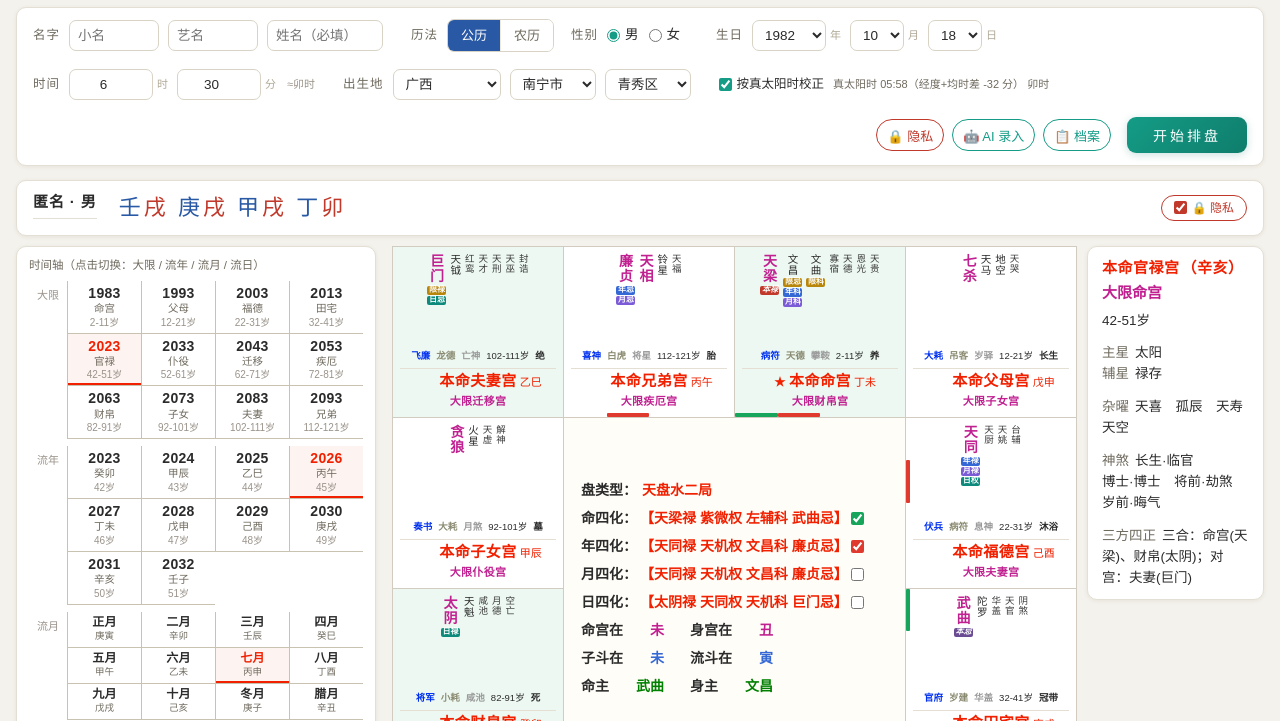
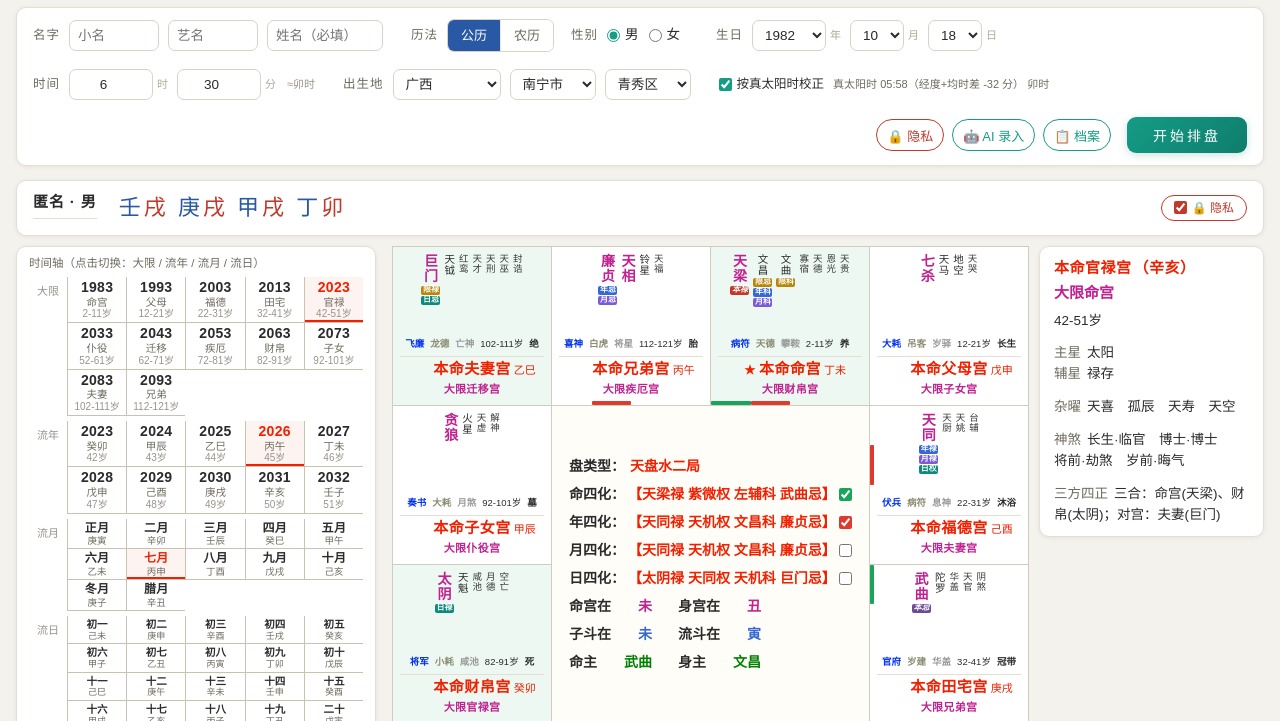
Before and after one commit to bangshun2025/ziwei-paipan, a plain HTML site: page index.html in a window 1280 px wide. Shown: the part 55-776 px from the top of the page. Drawn offline with Linux system fonts and the light colour scheme.

Commit message:
feat(#54/#55/#56): ① 排盘滚动补偿 sticky 页头 48px（结果头/生日区不再被盖住）+ 盘面高 100vh−163（页头+生日区+12宫+快捷=一屏）；② 时间轴四行（大限/流年/流月/流日）一行 4 格 → 5 格；③ 左列（时间轴+十二节）底边线与右侧快捷条底边线持平（左列随右列同高、余量均分四行、十二节贴底）；④ 左列自然高压缩 ~706px —— 真实视口 1512×827（browser 实测 innerHeight）下右列仅 714px，一行 5 格后左列 800px 仍低 86px：面板内边距 10/8→8/6、行上距 7→5、格子内边距 3/4→2/2、行高 1.3→1.2、十二节上距 8→6 与内边距 -3；实测 1512×827 左列底边线=快捷底线（y826/827，diff=0）、零裁剪；css535/render527/main520

```diff
--- a/css/style.css
+++ b/css/style.css
@@ -381,7 +381,8 @@ body {
 .timeline-panel { padding: 10px 16px; margin: 6px 0 14px; }
 .timeline-title { font-size: 13px; color: var(--ink-soft); margin-bottom: 6px; }
 /* v0.6.22-iter（#52）：时间轴统一四格一行（大限/流年/流月/流日同格宽；免横向滚动） */
-.timeline { display: grid; grid-template-columns: repeat(4, minmax(0, 1fr)); padding-bottom: 4px; }
+/* v0.6.25-iter（#56）：时间轴一行 4 格 → 5 格（缩短总高，使左列底部与快捷条底线对齐） */
+.timeline { display: grid; grid-template-columns: repeat(5, minmax(0, 1fr)); padding-bottom: 4px; }
 .dx-item {
   flex: 1 0 64px; border-left: 1px solid var(--line-strong); background: #fff;
   padding: 3px 4px 4px; cursor: pointer; text-align: center; min-width: 0;
@@ -483,10 +484,10 @@ body {
   #resultPanel { min-width: 0; }
   .head-wrap { margin-bottom: 10px; }
 
-  /* 时间轴列：四排芯片、统一四格一行（v0.6.22-iter #52；免横向滚动） */
+  /* 时间轴列：四排芯片、统一五格一行（v0.6.25-iter #56：4 格 → 5 格） */
   .tl-row .timeline {
     display: grid;
-    grid-template-columns: repeat(4, minmax(0, 1fr));
+    grid-template-columns: repeat(5, minmax(0, 1fr));
     overflow-x: visible; padding-bottom: 0;
   }
 
@@ -543,24 +544,40 @@ body {
   .chart-detail {
     display: grid;
     /* v0.6.23-iter（#53）：12宫放大 —— 盘面高 = 一屏 − (结果头55 + 头后10 + 快捷8+42)px；
+       v0.6.24-iter（#54）：再为 sticky 页头（48px）留位 →「页头+生日区+12宫+快捷」恰好一屏；
        宽侧由可用列宽封顶；右侧宫位详情相应缩窄（≥170px） */
-    grid-template-columns: minmax(0, calc(100vh - 115px)) minmax(170px, 1fr);
+    grid-template-columns: minmax(0, calc(100vh - 163px)) minmax(170px, 1fr);
     gap: 10px; align-items: start;
   }
   .chart-wrap { padding: 0; }
-  /* v0.6.23-iter（#53）：方盘（宽=高=min(100vh−115px, 可用列宽)）；四行均分高（星带贴顶、神煞/宫位行贴底不变） */
+  /* v0.6.23-iter（#53）：方盘（宽=高=min(100vh−163px, 可用列宽)；163 = 115 + 页头48）；
+     四行均分高（星带贴顶、神煞/宫位行贴底不变） */
   .grid {
-    width: min(calc(100vh - 115px), 100%);
+    width: min(calc(100vh - 163px), 100%);
     aspect-ratio: 1 / 1;
     grid-template-rows: repeat(4, minmax(0, 1fr));
   }
 
-  .timeline-panel { margin: 0; padding: 10px 12px 8px; }
-  .timeline-title { font-size: 11.5px; margin-bottom: 7px; }
+  /* v0.6.25-iter（#55/#56）：左列（时间轴+十二节）底边线与右侧快捷条底边线持平 ——
+     左列随右列（盘面+快捷）同高；时间轴面板弹性吸收余量（余量均分到四行行块之间、格子不缩放），
+     十二节固定贴底。
+     左列自然高压缩到 ~706px（真实视口 1512×827 下右列仅 714px；原 800px 会低 86px、被裁 86px）：
+     压缩点 = 面板内边距 10/8→8/6、行上距 7→5、格子内边距 3/4→2/2、行高 1.3→1.2、十二节上距 8→6 / 内边距 -3 */
+  .result-main { align-items: stretch; }
+  .left-col { display: flex; flex-direction: column; }
+  .timeline-panel { flex: 1 1 auto; display: flex; flex-direction: column; }
+  .timeline-title { flex: none; }
+  .tl-row { flex: 1 1 auto; }
+  .tl-row .timeline { align-content: start; }
+  .jieqi-panel { flex: none; margin-top: 6px; padding: 7px 14px 8px; }
 
-  .tl-row { margin-top: 7px; }
+  .timeline-panel { margin: 0; padding: 8px 12px 6px; }
+  /* v0.6.25-iter（#55/#56）：面板改 flex 列后标题/首行外边距不再折叠 —— 标题下距归 0，间距由首行 margin-top 承担（合计仍 7px） */
+  .timeline-title { font-size: 11.5px; margin-bottom: 0; }
+
+  .tl-row { margin-top: 5px; }
   .tl-row:first-of-type { margin-top: 0; }
-  .tl-row .dx-item { padding: 3px 2px 4px; line-height: 1.3; border-bottom: 1px solid var(--line-strong); }
+  .tl-row .dx-item { padding: 2px 2px 2px; line-height: 1.2; border-bottom: 1px solid var(--line-strong); }
   .tl-row .dx-item .dx-year { font-size: 14px; }
   .tl-row .tl-sm .dx-year { font-size: 12px; }
   .tl-row .tl-sm .dx-name { font-size: 9.5px; }
--- a/index.html
+++ b/index.html
@@ -5,7 +5,7 @@
 <meta charset="UTF-8">
 <meta name="viewport" content="width=device-width, initial-scale=1.0">
 <title>紫微斗数排盘 v0.5.0</title>
-<link rel="stylesheet" href="css/style.css?v=532">
+<link rel="stylesheet" href="css/style.css?v=535">
 </head>
 <body>
 
@@ -105,6 +105,11 @@
            ② 时间轴与12宫上方持平；③ 时间轴统一四格一行；④ 宫位详情一类一行、分组隔空行 -->
       <!-- v0.6.23-iter（#53）：① 十二节移至时间轴下方（左列内、同宽；横向轮动轴滑动）；
            ② 12宫放大 —— 「生日区(结果头)→12宫→快捷条」合计≈一屏高（盘面 = min(100vh−115px, 可用列宽) 方盘），右侧宫位详情相应缩窄（≥170px） -->
+      <!-- v0.6.24-iter（#54）：① 排盘滚动补偿 sticky 页头（48px）—— 结果头（生日区）不再被页头盖住、完整可见；
+           ② 盘面高度改 100vh−163px（=115+页头48）——「页头+生日区+12宫+快捷」恰好一屏 -->
+      <!-- v0.6.25-iter（#55/#56）：① 时间轴四行（大限/流年/流月/流日）一行 4 格 → 5 格，总高缩短；
+           ② 左列（时间轴+十二节）底边线与右侧快捷条底边线持平（左列随右列同高，时间轴弹性吸收、十二节贴底）——一屏内全部见底；
+           ③ 左列自然高再压缩 ~706px（真实视口 1512×827 下右列仅 714px）—— 面板内边距 8/6、行上距 5、格子内边距 2/2/2、行高 1.2、十二节上距 6/内边距 7/8 -->
       <div class="panel head-wrap">
         <div class="result-head hidden" id="resultHead"></div>
         <label class="privacy-ck" id="privacyCkLbl" title="隐私模式：勾选时名字脱敏显示（匿名），并隐藏新历/农历生日行"><input type="checkbox" id="chkPrivacy" checked><span id="chkPrivacyTxt">🔒 隐私</span></label>
@@ -236,7 +241,7 @@
 <script src="js/algorithm.js?v=506"></script>
 <script src="js/render.js?v=527"></script>
 <script src="js/aiinput.js?v=501"></script>
-<script src="js/main.js?v=519"></script>
+<script src="js/main.js?v=520"></script>
 <script src="js/archive.js?v=503"></script>
 </body>
 </html>
--- a/js/main.js
+++ b/js/main.js
@@ -1011,8 +1011,11 @@
       window.RENDER.renderAll(els.resultHead, els.chartWrap, els.timeline, els.detailPanel, chart, person,
         { ln: els.lnTimeline, lm: els.lmTimeline, ld: els.ldTimeline });
       if (els.jieqi) window.RENDER.renderJieqi(els.jieqi, chart); // v0.6.21-iter（#50）：十二节独立块（#53 起驻左列、时间轴下方）
-      // 滚到结果
-      if (els.resultPanel.scrollIntoView) els.resultPanel.scrollIntoView({ behavior: 'smooth', block: 'start' });
+      // 滚到结果（v0.6.24-iter #54：补偿 sticky 页头高度 —— 结果头/生日区完整可见，不被页头盖住）
+      var atEl = document.querySelector('.app-top');
+      var atH = atEl ? atEl.offsetHeight : 0;
+      var yTo = els.resultPanel.getBoundingClientRect().top + (window.pageYOffset || document.documentElement.scrollTop || 0) - atH;
+      if (window.scrollTo) window.scrollTo({ top: Math.max(0, yTo), behavior: 'smooth' });
     }
     els.btnCalc.addEventListener('click', function () { doCalc(); });
 
```
